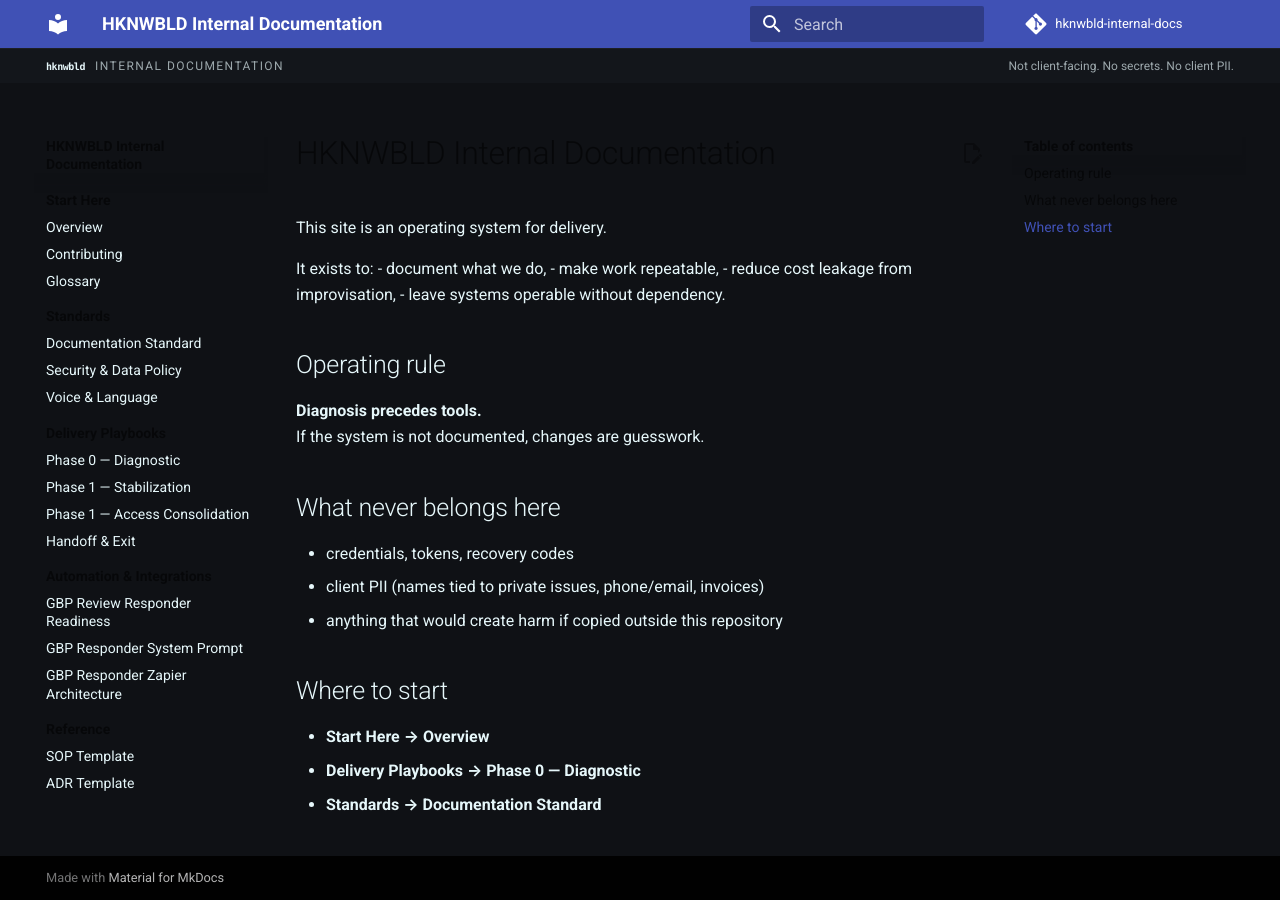
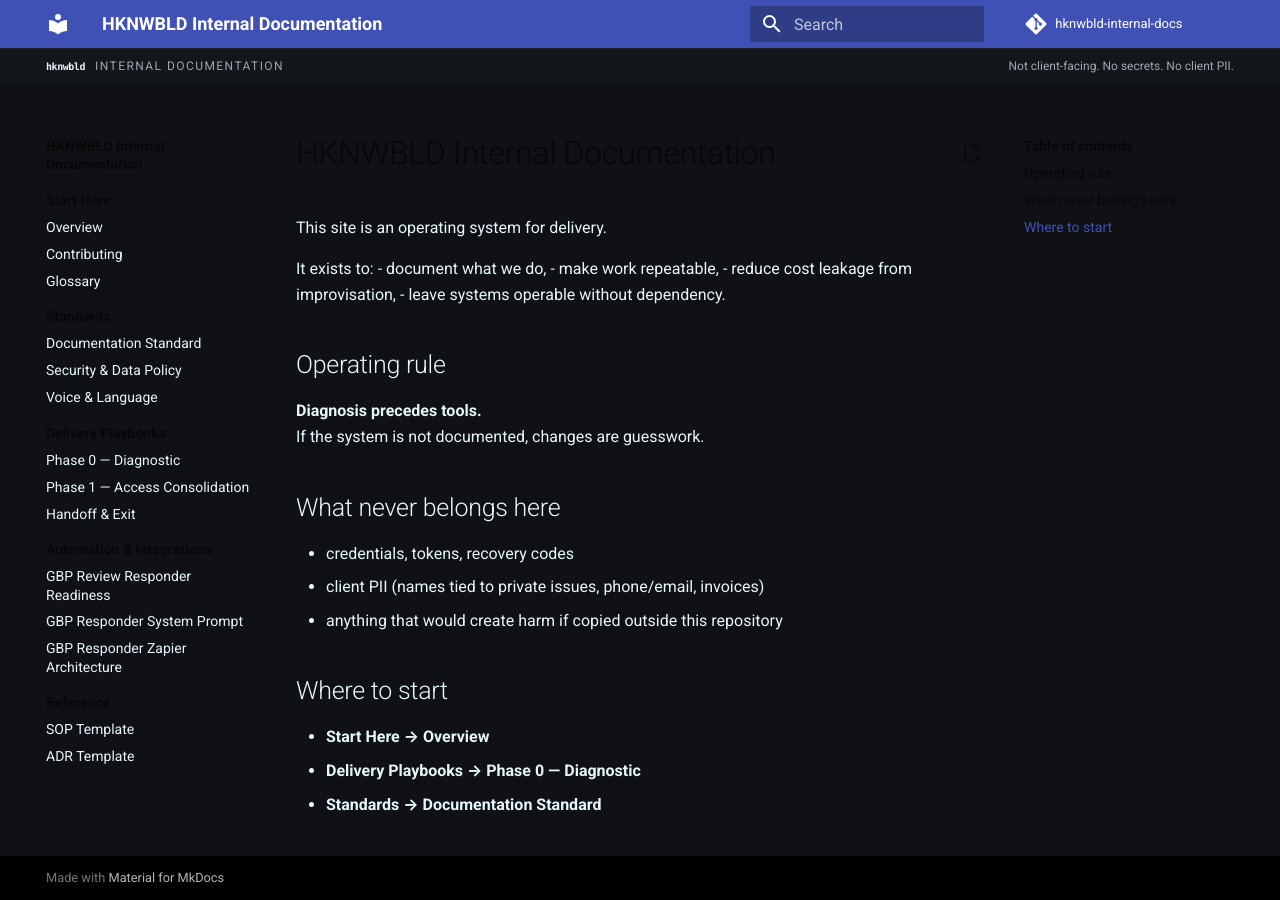
Before and after one commit to HunterKNewbold-HKNWBLD-SOLUTIONS/HUNTERKNEWBOLD-HKNWBLD-WEB-DOCS, an MkDocs documentation site: the page built from docs/index.md, in a window 1280 px wide. Built offline with MkDocs 1.6.1 and Material for MkDocs 9.7.7, drawn with Linux system fonts in a browser that asks for light colours; comment, search, counter and statistics services are not loaded.

Commit message:
Update mkdocs.yml

```diff
--- a/mkdocs.yml
+++ b/mkdocs.yml
@@ -38,7 +38,6 @@ nav:
       - Voice & Language: standards/voice-and-language.md
   - Delivery Playbooks:
       - Phase 0 — Diagnostic: playbooks/phase-0-diagnostic.md
-      - Phase 1 — Stabilization: playbooks/phase-1-stabilization.md
       - Phase 1 — Access Consolidation: playbooks/phase-1-access-consolidation.md
       - Handoff & Exit: playbooks/handoff-and-exit.md
   - Automation & Integrations:
```
